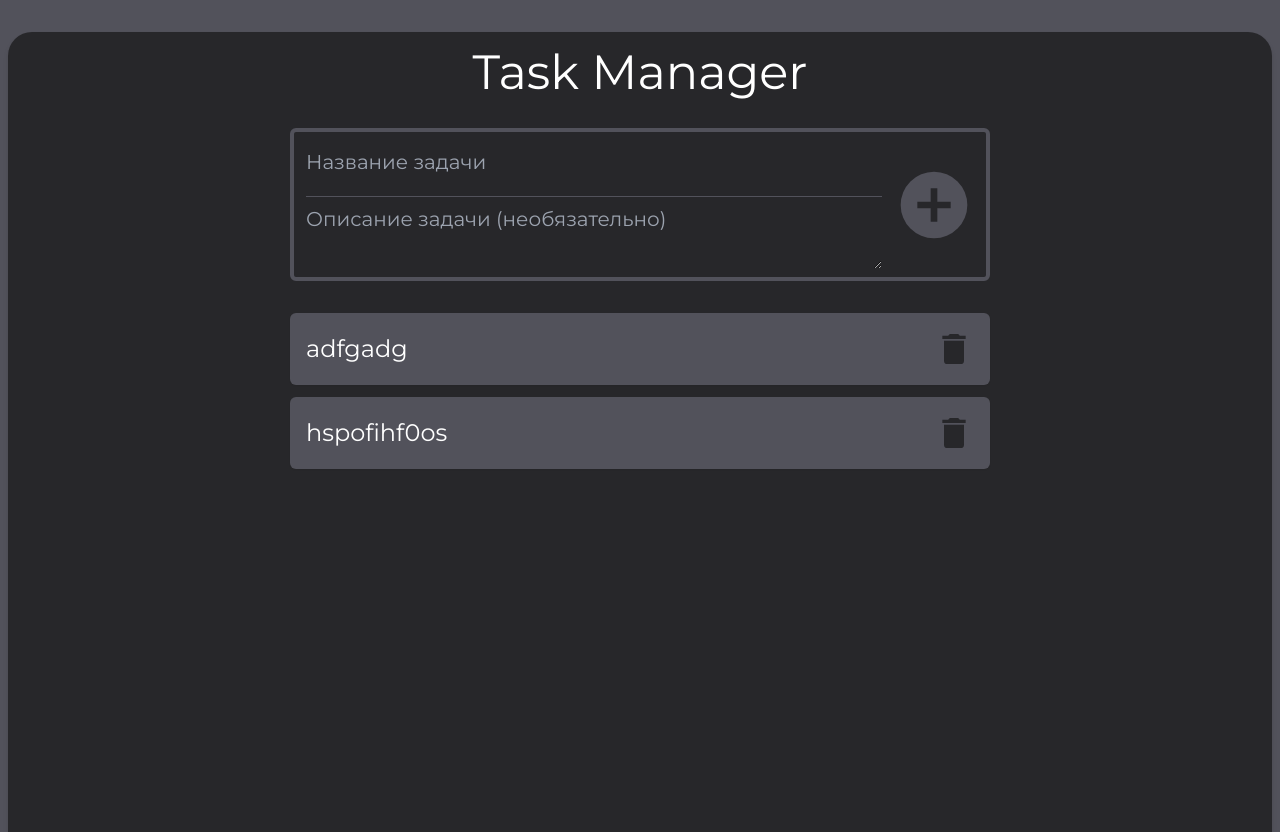
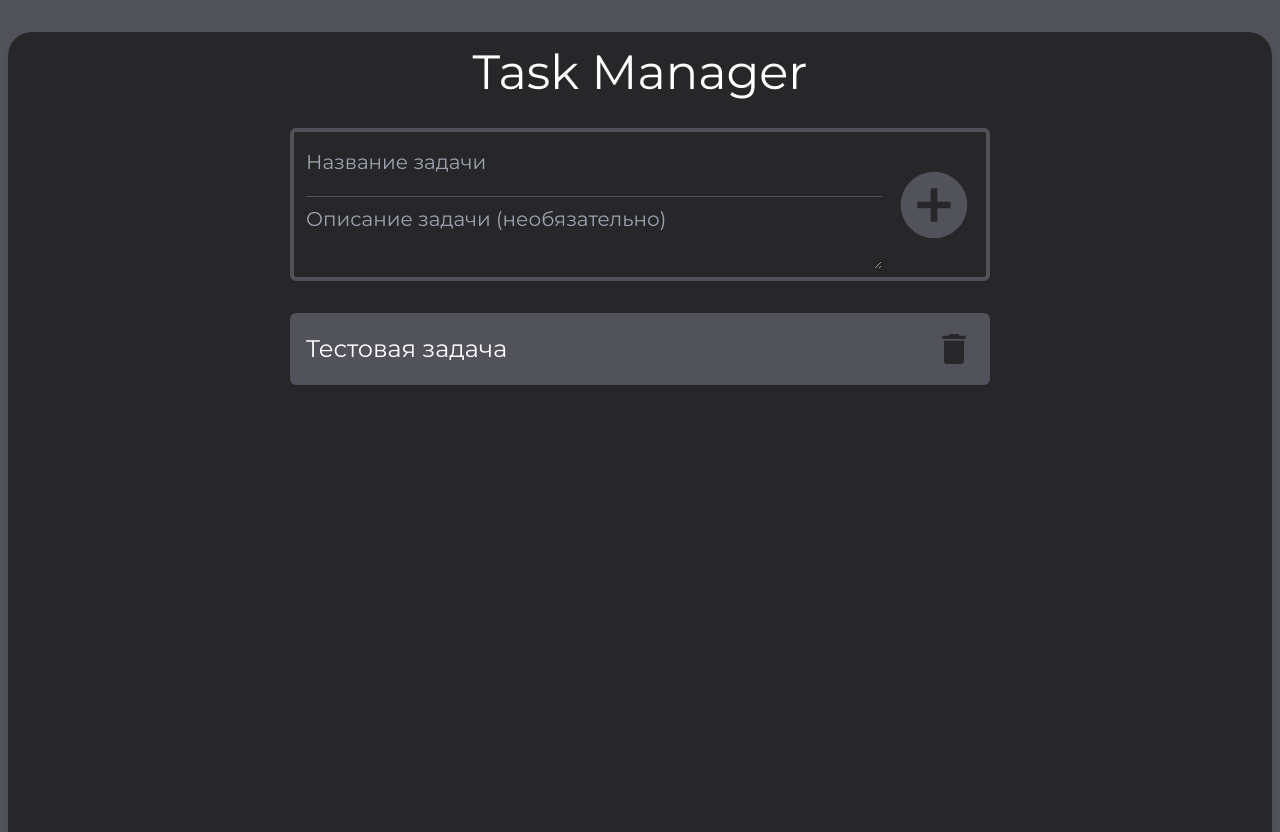
Before and after one commit to nikzz-tea/task-manager-test-task, a Vue app: page / in a window 1280 px wide. Built offline with nearby package versions, Linux system fonts and the light colour scheme.

Commit message:
feat: create store for tasks and render them from there

```diff
--- a/src/components/Tasks/TaskList.vue
+++ b/src/components/Tasks/TaskList.vue
@@ -1,10 +1,12 @@
 <script setup lang="ts">
+import { useTasksStore } from "../../store/tasks";
 import TaskCard from "./TaskCard.vue";
+
+const store = useTasksStore();
 </script>
 
 <template>
   <div class="flex flex-col gap-3">
-    <TaskCard title="adfgadg" />
-    <TaskCard title="hspofihf0os" />
+    <TaskCard v-for="task in store.tasks" :key="task.id" v-bind="task" />
   </div>
 </template>
--- /dev/null
+++ b/src/models/Task.ts
@@ -0,0 +1,6 @@
+export default interface Task {
+  id: number;
+  title: string;
+  desc: string;
+  isCompleted: boolean;
+}
--- /dev/null
+++ b/src/store/tasks.ts
@@ -0,0 +1,20 @@
+import { defineStore } from "pinia";
+import Task from "../models/Task";
+
+export const useTasksStore = defineStore("tasks", {
+  state: () => ({
+    tasks: [
+      {
+        id: 0,
+        title: "Тестовая задача",
+        desc: "Описание тестовой задачи",
+        isCompleted: false,
+      },
+    ],
+  }),
+  actions: {
+    addOne(task: Task) {
+      this.tasks.push(task);
+    },
+  },
+});
```
